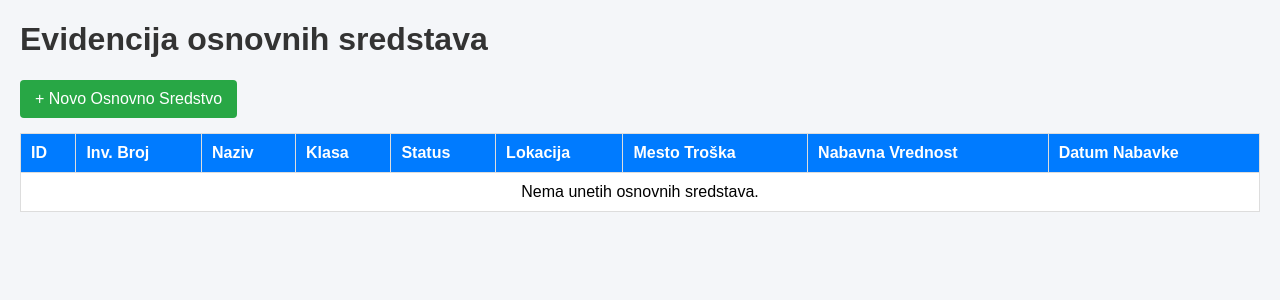
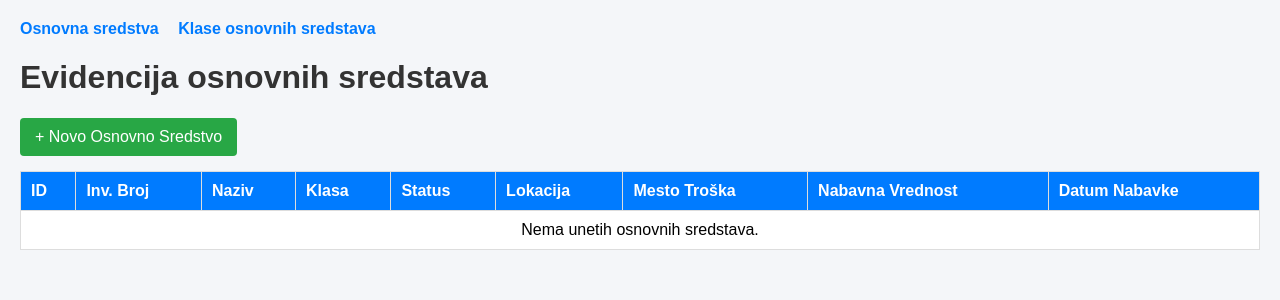
Before and after one commit to alennikolic/osnovna-sredstva, a PHP site: page / in a window 1280 px wide. Shown: the top 300 px of the page. Run offline with PHP 8.4, Linux system fonts and the light colour scheme; data that the repository does not hold is empty.

Commit message:
Update index.php

```diff
--- a/src/index.php
+++ b/src/index.php
@@ -13,6 +13,9 @@ $sredstva = $stmt->fetchAll();
     <style>
         body { font-family: Arial, sans-serif; margin: 20px; background: #f4f6f9; }
         h1 { color: #333; }
+        .nav-bar { margin-bottom: 20px; }
+        .nav-bar a { margin-right: 15px; color: #007bff; text-decoration: none; font-weight: bold; }
+        .nav-bar a:hover { text-decoration: underline; }
         .btn { display: inline-block; padding: 10px 15px; background: #28a745; color: #fff; text-decoration: none; border-radius: 4px; margin-bottom: 15px; }
         table { width: 100%; border-collapse: collapse; background: #fff; }
         th, td { padding: 10px; border: 1px solid #ddd; text-align: left; }
@@ -21,6 +24,11 @@ $sredstva = $stmt->fetchAll();
     </style>
 </head>
 <body>
+
+    <div class="nav-bar">
+        <a href="index.php">Osnovna sredstva</a>
+        <a href="klase_index.php">Klase osnovnih sredstava</a>
+    </div>
 
     <h1>Evidencija osnovnih sredstava</h1>
     <a href="os_form.php" class="btn">+ Novo Osnovno Sredstvo</a>
```
